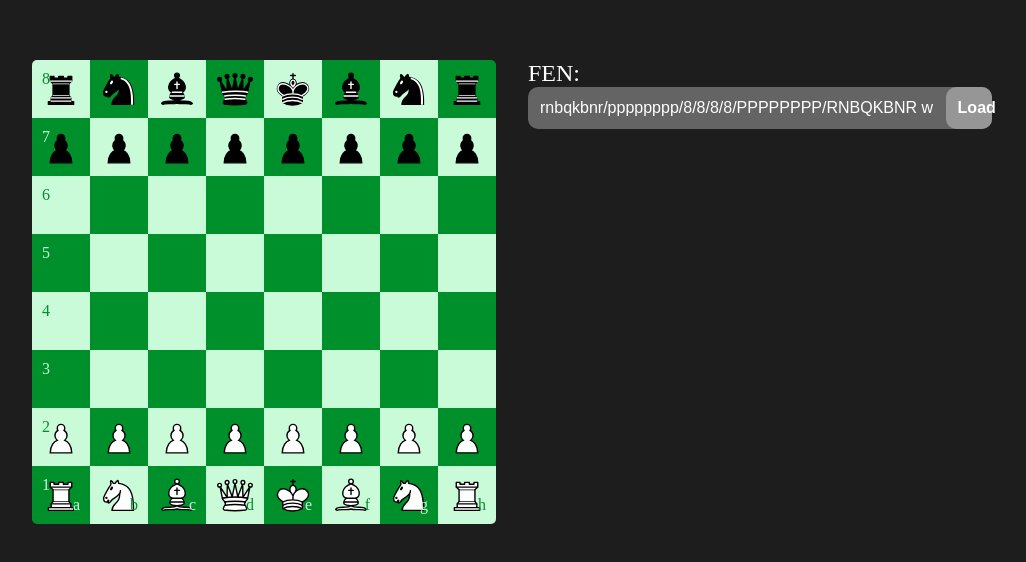
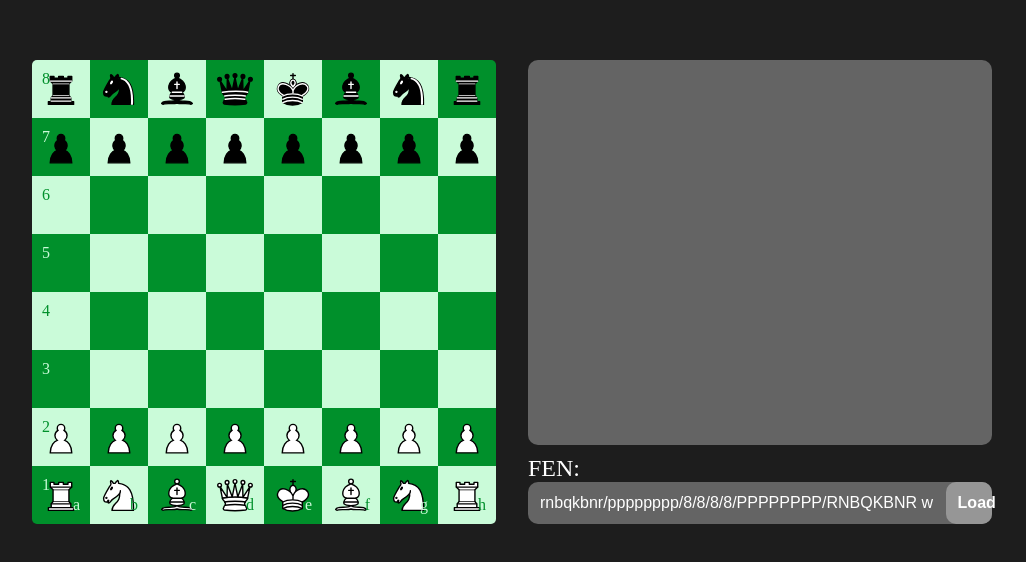
Before and after one commit to liamg2810/chess-react, a React (Vite) app: page / in a window 1280 px wide. Shown: the part 108-670 px from the top of the page, without its empty margins (128-1154 px from the left). Built offline with nearby package versions, Linux system fonts and the light colour scheme.

Commit message:
displaying moves

```diff
--- a/src/Board.tsx
+++ b/src/Board.tsx
@@ -57,10 +57,12 @@ function Board({ game }: Props) {
 									<div
 										className={
 											piece ||
-											arraysEqual(
+											(arraysEqual(
 												game.enPassentPossible || [],
 												[rowIndex, colIndex]
-											)
+											) &&
+												game.selectedPiece
+													?.identifier === "P")
 												? "capture-highlight"
 												: "highlight"
 										}
--- a/src/GameInfo.css
+++ b/src/GameInfo.css
@@ -1,5 +1,8 @@
 .gameinfo {
 	width: 100%;
+	display: flex;
+	flex-direction: column;
+	gap: 10px;
 }
 
 .fen-container {
@@ -42,3 +45,21 @@
 	background-color: rgb(130, 130, 130);
 	cursor: pointer;
 }
+
+.moves-container {
+	width: 100%;
+	background-color: rgb(100,100,100);
+	padding: 5px;
+	padding-left: 1rem;
+	padding-right: 1rem;
+	border-radius: 10px;
+	height: 90%;
+}
+
+.move-row {
+	display: grid;
+	grid-template-columns: 1fr 3fr 4fr;
+	gap: 10px;
+	color: white;
+	font-size: 2rem;
+}
--- a/src/GameInfo.tsx
+++ b/src/GameInfo.tsx
@@ -17,6 +17,16 @@ function GameInfo({ game, render }: Props) {
 
 	return (
 		<div className="gameinfo">
+			<div className="moves-container">
+				{game.moves.map((moveSet, index) => (
+					<div className="move-row">
+						<span className="move-number">{index + 1}.</span>
+						{moveSet.map((element) => (
+							<div className="move">{element}</div>
+						))}
+					</div>
+				))}
+			</div>
 			<div className="fen-container">
 				FEN:
 				<div className="fen">
--- a/src/lib/Game.ts
+++ b/src/lib/Game.ts
@@ -41,6 +41,8 @@ export class Game {
 	drawReason: string = "stalemate";
 
 	isClone: boolean = false;
+
+	moves: string[][] = [];
 
 	constructor(updateState: () => void, clone: boolean = false) {
 		this.isClone = clone;
@@ -414,7 +416,12 @@ export class Game {
 
 		this.gameOver = this.checkmate || this.draw;
 
-		console.log(this.generateNotation(piece, fromPos, toPos, isCapture));
+		const move = this.generateNotation(piece, fromPos, toPos, isCapture);
+		if (this.currentMove === "w") {
+			this.moves[this.moves.length - 1].push(move);
+		} else {
+			this.moves.push([move]);
+		}
 	}
 
 	private canPawnPromote(yPos: number, color: "w" | "b"): boolean {
```
